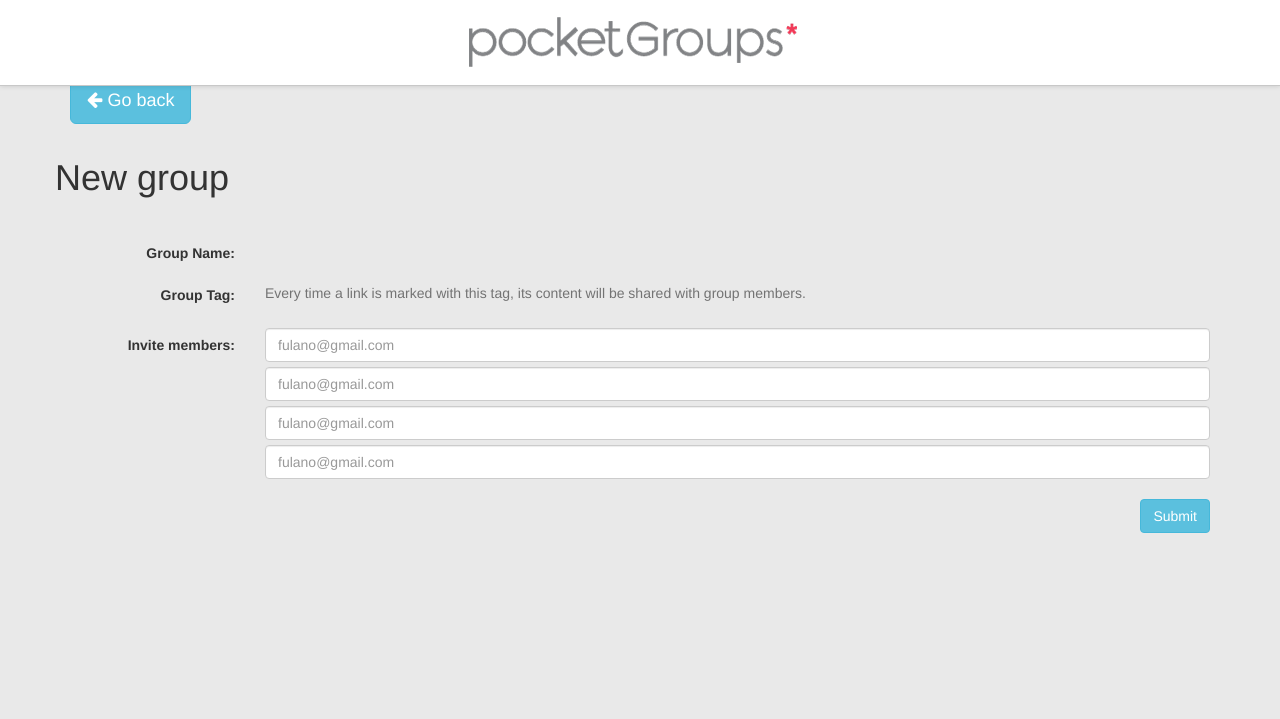
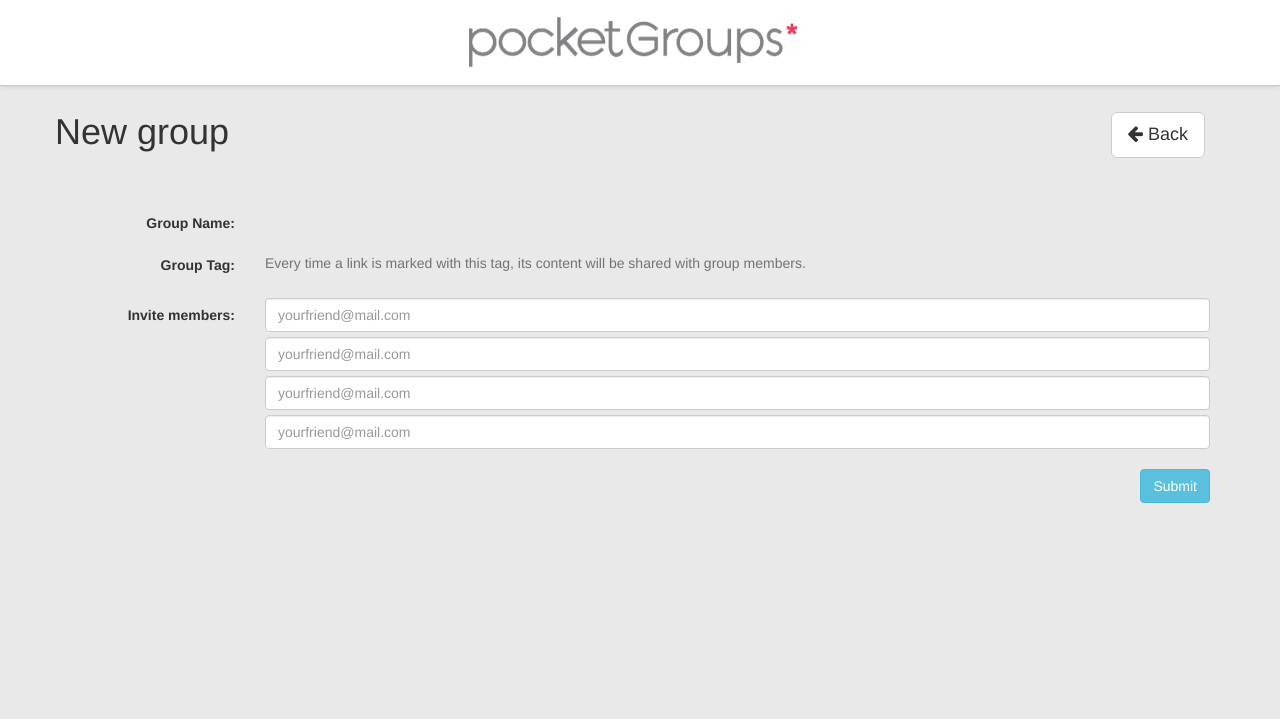
Before and after one commit to filipeximenes/pocketgroups, a Django app: page /groups/new/ in a window 1280 px wide. Shown: the top 719 px of the page. Run offline with Django 3.2, Linux system fonts and the light colour scheme; parts of the project's set-up code (start-up, migrations or seed data) failed here and were passed over; some libraries are stand-ins or nearby versions.

Commit message:
adding buttons

```diff
--- a/core/static/css/app.css
+++ b/core/static/css/app.css
@@ -144,6 +144,14 @@ body {
 .panel h1, .panel h5 {
   color: #333; }
 
+.update-group hr {
+  margin-top: 5em;
+  border-color: #CACACA; }
+
+.goback-buttom {
+  float: right;
+  margin: 20px; }
+
 .members-list {
   margin-bottom: 4em; }
 
--- a/core/templates/groups/create.html
+++ b/core/templates/groups/create.html
@@ -9,10 +9,14 @@ body {
 
 {% block content %}
 <div class="container">
-  <button class="btn btn-lg btn-info"><i class="icon-arrow-left"></i> Go back</button>
   <div class="row title-groups">
     <div class="title">
         <h1>New group</h1>
+    </div>
+    <div class="goback-buttom">
+      <a href="{% url 'groups:list' %}">
+        <button class="btn btn-lg btn-default"><i class="icon-arrow-left"></i> Back</button>
+      </a>
     </div>
   </div>
   {% include 'groups/form.html' %}
--- a/core/templates/groups/form.html
+++ b/core/templates/groups/form.html
@@ -19,7 +19,7 @@
         <label class="col-sm-2 control-label">Invite members:</label>
         <div class="col-sm-10">
             {% for number in remaining_emails %}
-                <input type="email" class="form-control" name="invite-email{{ number }}" placeholder="fulano@gmail.com">
+                <input type="email" class="form-control" name="invite-email{{ number }}" placeholder="yourfriend@mail.com">
             {% endfor %}
         </div>
     </div>
```
Also changed, not shown: core/static/sass/style.scss (+12 -0 lines), core/templates/groups/update.html (+7 -2 lines).
